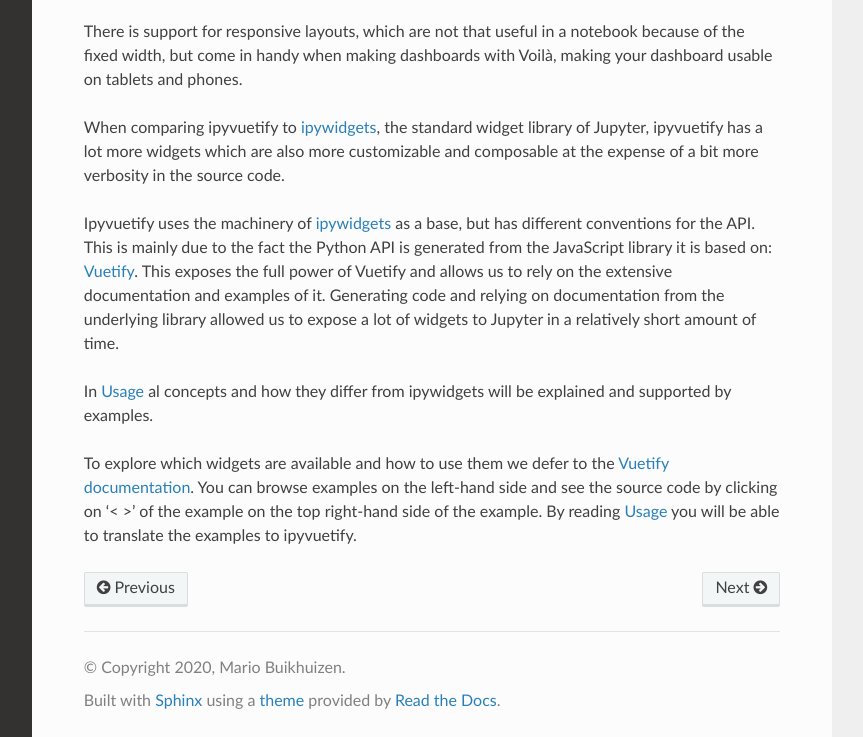
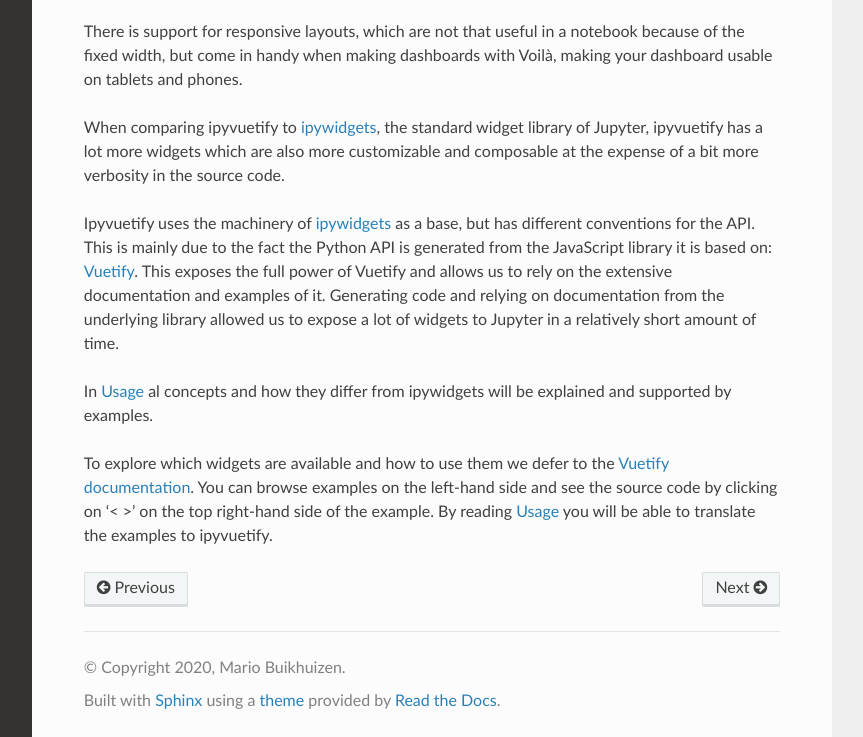
Before and after one commit to widgetti/ipyvuetify, a Sphinx documentation site: the page built from docs/introduction.rst, in a window 1280 px wide and 1169 px high, cut to the strip 432-1169 px from the top of the window. Shown: the whole strip, without its empty margins (268-1131 px from the left). Built offline with Sphinx 7.4.7 and the Read the Docs theme 2.0.0, drawn with Linux system fonts in a browser that asks for light colours.

Commit message:
docs: fix typo

```diff
--- a/docs/introduction.rst
+++ b/docs/introduction.rst
@@ -29,5 +29,5 @@
 
 To explore which widgets are available and how to use them we defer to the
 `Vuetify documentation <https://vuetifyjs.com/nl-NL/components/buttons/>`_. You can browse examples on the left-hand
-side and see the source code by clicking on '< >' of the example on the top right-hand side of the example. By reading
-:doc:`usage` you will be able to translate the examples to ipyvuetify.
+side and see the source code by clicking on '< >' on the top right-hand side of the example. By reading :doc:`usage` you
+will be able to translate the examples to ipyvuetify.
```
